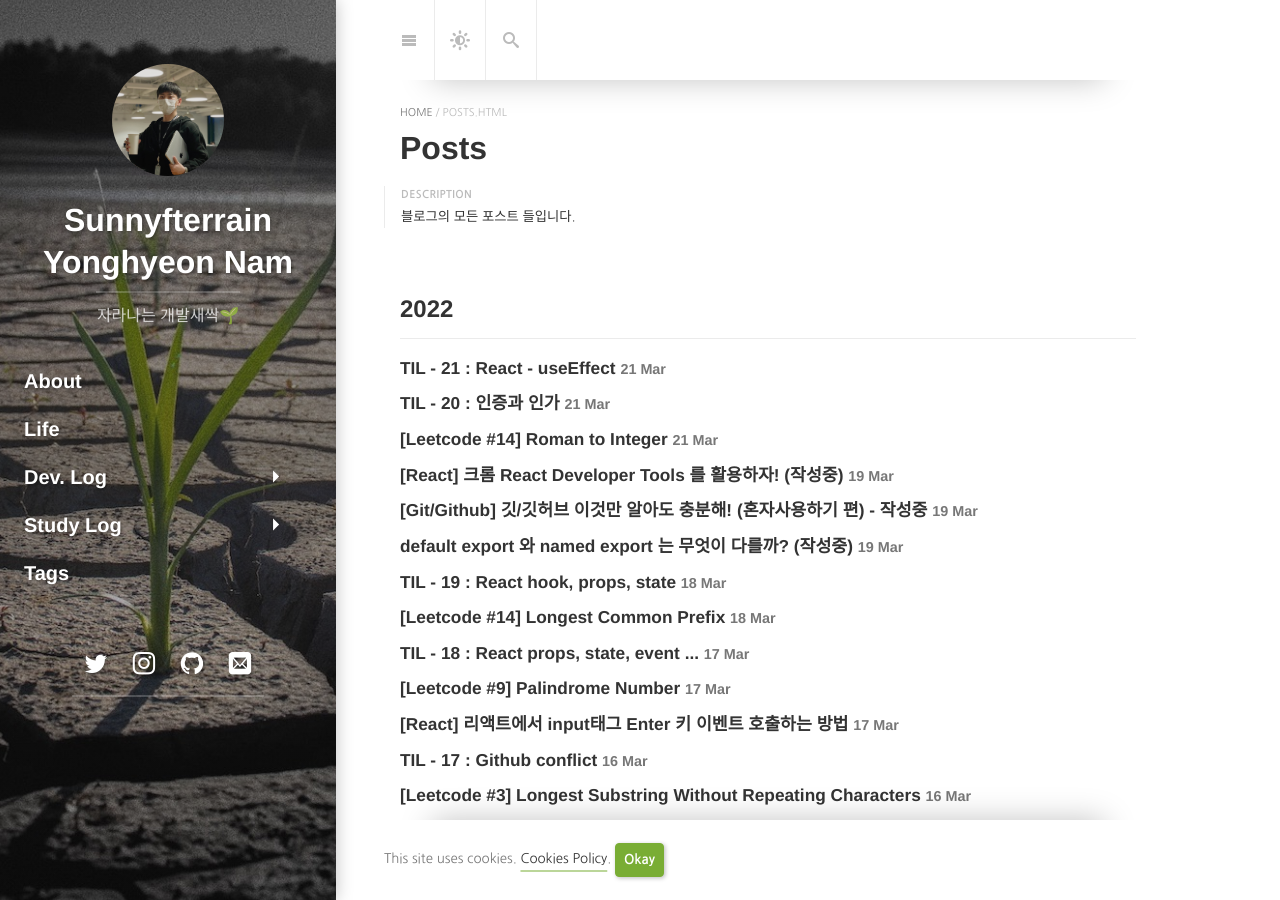
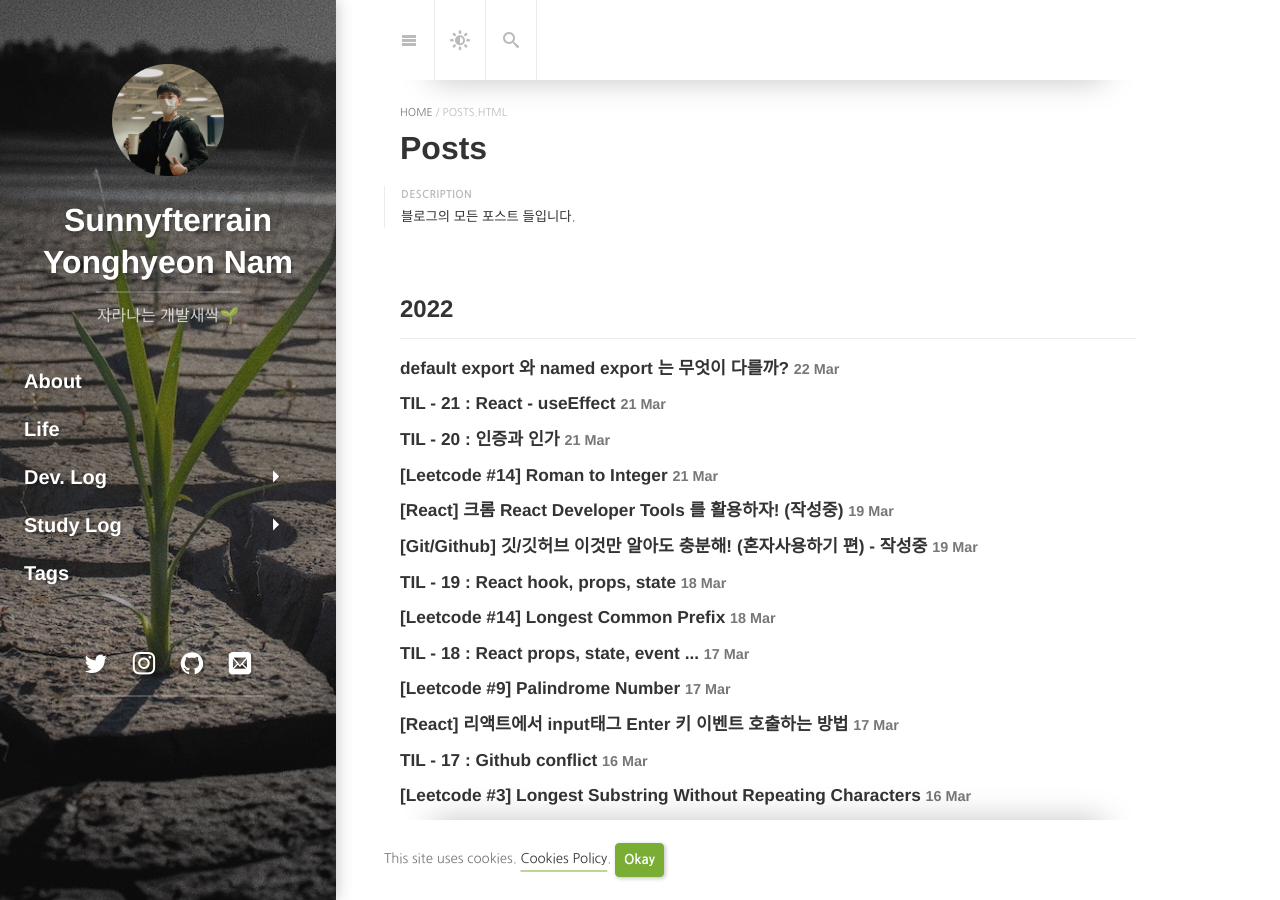
Before and after one commit to sunnyfterrain/sunnyfterrain.github.io, a Jekyll site: the page built from posts.md, in a window 1280 px wide and 900 px high. Built offline with Jekyll 4.4.1, drawn with Linux system fonts in a browser that asks for light colours; cached includes are drawn as plain includes; nearby versions of some CDN libraries; some web fonts are replaced; library files that are not in the unit come from our copies.

Commit message:
dev post 수정

```diff
--- a/_posts/devlog/development/2022-03-19-dev-name.md
+++ b/_posts/devlog/development/2022-03-22-dev-name.md
@@ -1,7 +1,7 @@
 ---
 layout: post
-title: 'default export 와 named export 는 무엇이 다를까? (작성중)'
-subtitle: 'default export 와 named export 는 무엇이 다를까? (작성중)'
+title: 'default export 와 named export 는 무엇이 다를까?'
+subtitle: 'default export 와 named export 는 무엇이 다를까?'
 category: devlog
 tags: development react
 image:
```
